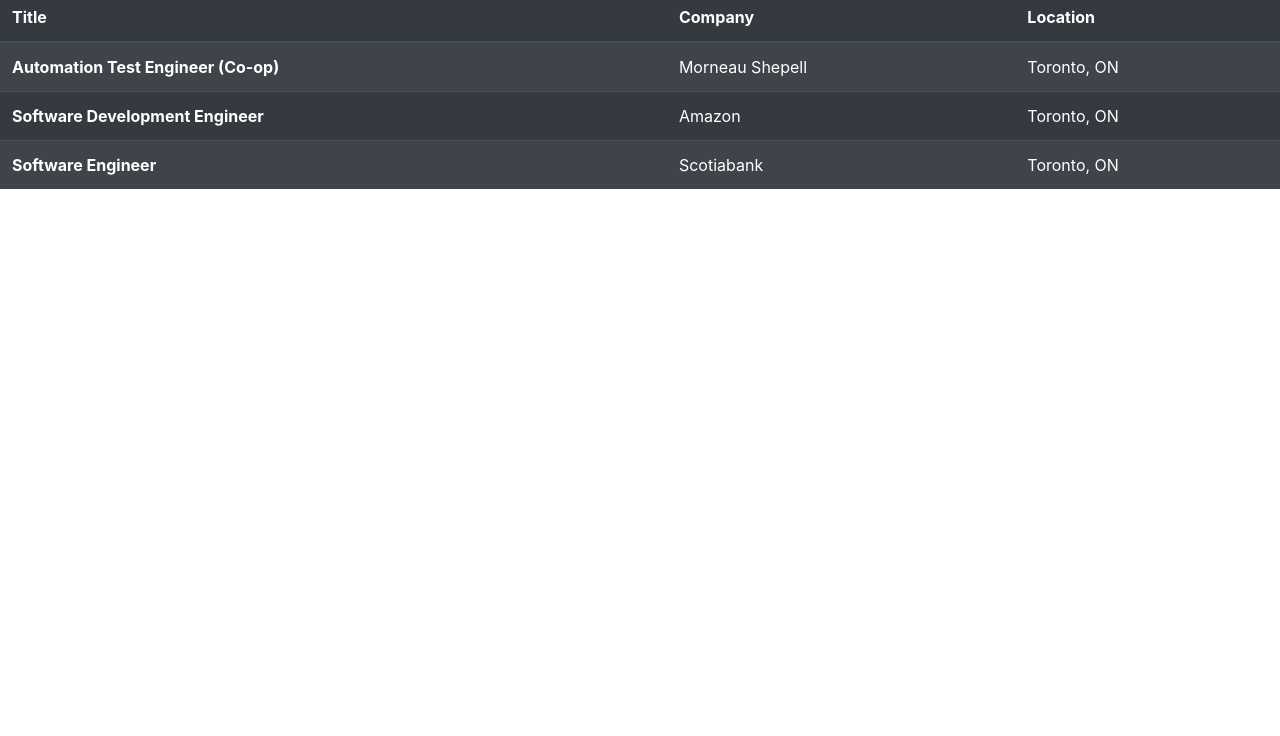
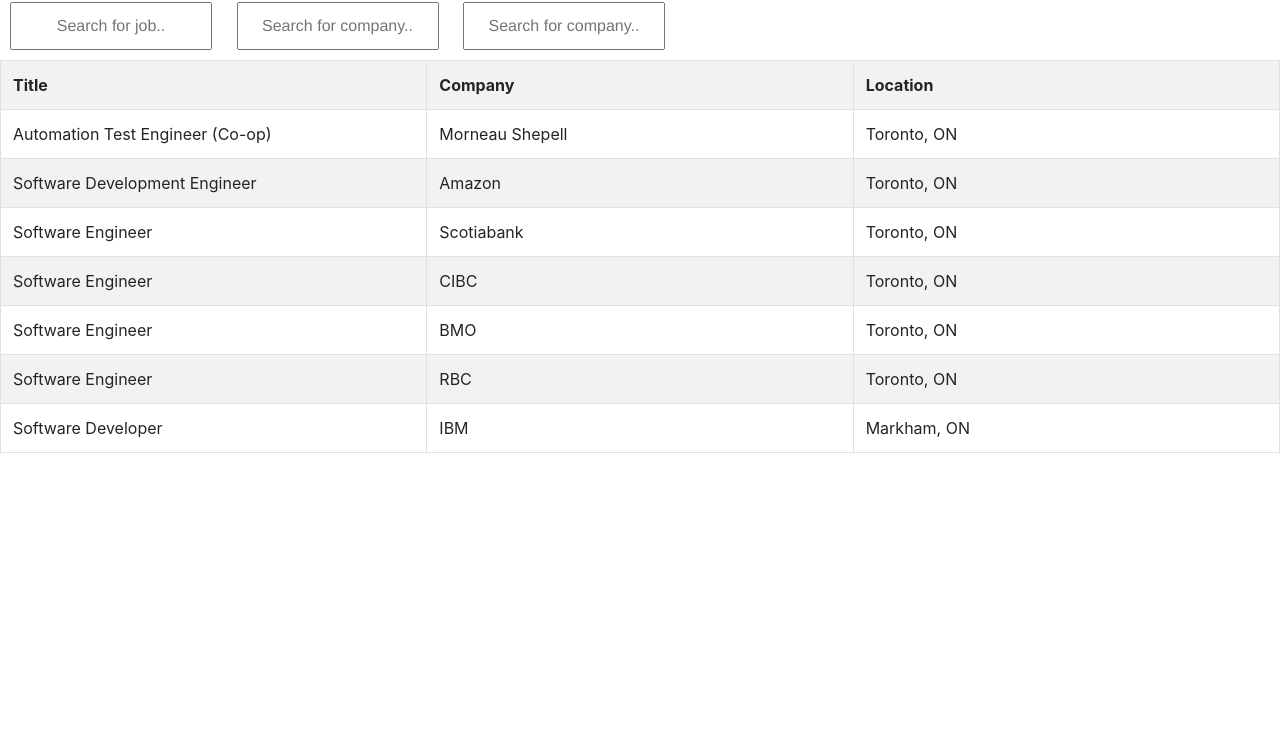
Before and after one commit to ajlomagno/HTV4-TeamNoName, a browser extension: page jobsDB.html in a window 1280 px wide. Shown: the part 64-800 px from the top of the page. Drawn offline with nearby package versions, Linux system fonts and the light colour scheme.

Commit message:
css and javascript added and linked

```diff
--- a/jobsDB.html
+++ b/jobsDB.html
@@ -1,42 +1,78 @@
 <!DOCTYPE html>
 <html>
 <head>
-  <title>JobsDB</title>
+  <title>Test</title>
   <link rel="stylesheet" href="https://stackpath.bootstrapcdn.com/bootstrap/4.4.1/css/bootstrap.min.css" integrity="sha384-Vkoo8x4CGsO3+Hhxv8T/Q5PaXtkKtu6ug5TOeNV6gBiFeWPGFN9MuhOf23Q9Ifjh" crossorigin="anonymous">
+  <link rel="stylesheet" type="text/css" href="jobsdb.css">
+  <script src="jobsdb.js"></script>
+
 
 </head>
 <body>
-  <h1>Jobs Database</h1>
 
- <table class="table table-dark table-striped">
-  <thead>
+<h1>My Customers</h1>
+
+
+  <div>
+  <input type="text" id="myInput" onkeyup="myFunction()" placeholder="Search for job.." title="Type in a job">
+
+  <input type="text" id="myInput2" onkeyup="myFunction2()" placeholder="Search for company.." title="Type in a job">
+
+  <input type="text" id="myInput3" onkeyup="myFunction3()" placeholder="Search for company.." title="Type in a job">
+  </div>
+
+
+
+<table id="myTable", class="table table-striped table-bordered">
+
+  <tr class="header">
+        <th style ="width:30%" scope="col">Title</th>
+        <th style ="width:30%" scope="col">Company</th>
+        <th style ="width:30%" scope="col">Location</th>
+   </tr>
    <tr>
-      <th scope="col">Title</th>
-      <th scope="col">Company</th>
-      <th scope="col">Location</th>
-    </tr>
-  </thead>
-  <tbody>
-    <tr>
-      <th scope="row">Automation Test Engineer (Co-op)</th>
+        <td>Automation Test Engineer (Co-op)</td>
         <td>Morneau Shepell</td>
         <td>Toronto, ON</td>
       </tr>
       <tr>
-      <th scope="row">Software Development Engineer</th>
+        <td>Software Development Engineer</th>
         <td>Amazon</td>
         <td>Toronto, ON</td>
       </tr>
       <tr>
-      <th scope="row">Software Engineer</th>
+        <td>Software Engineer</td>
         <td>Scotiabank</td>
         <td>Toronto, ON</td>
       </tr>
-  </tbody>
+      <tr>
+        <td>Software Engineer</td>
+        <td>CIBC</td>
+        <td>Toronto, ON</td>
+      </tr>
+      <tr>
+        <td>Software Engineer</td>
+        <td>BMO</td>
+        <td>Toronto, ON</td>
+      </tr>
+      <tr>
+        <td>Software Engineer</td>
+        <td>RBC</td>
+        <td>Toronto, ON</td>
+        <tr>
+        <td>Software Developer</td>
+        <td>IBM</td>
+        <td>Markham, ON</td>
+      </tr>
+    </tr>
 </table>
 
-</body>
 <script src="https://code.jquery.com/jquery-3.4.1.slim.min.js" integrity="sha384-J6qa4849blE2+poT4WnyKhv5vZF5SrPo0iEjwBvKU7imGFAV0wwj1yYfoRSJoZ+n" crossorigin="anonymous"></script>
 <script src="https://cdn.jsdelivr.net/npm/popper.js@1.16.0/dist/umd/popper.min.js" integrity="sha384-Q6E9RHvbIyZFJoft+2mJbHaEWldlvI9IOYy5n3zV9zzTtmI3UksdQRVvoxMfooAo" crossorigin="anonymous"></script>
 <script src="https://stackpath.bootstrapcdn.com/bootstrap/4.4.1/js/bootstrap.min.js" integrity="sha384-wfSDF2E50Y2D1uUdj0O3uMBJnjuUD4Ih7YwaYd1iqfktj0Uod8GCExl3Og8ifwB6" crossorigin="anonymous"></script>
+
+
+
+
+</body>
 </html>
--- /dev/null
+++ b/jobsdb.css
@@ -0,0 +1,7 @@
+
+input{
+  padding: 10px;
+  margin: 10px;
+  font-family: Helvetica, Ubuntu, Arial, sans-serif;
+  text-align: center;
+}
--- /dev/null
+++ b/jobsdb.js
@@ -0,0 +1,56 @@
+function myFunction() {
+  var input, filter, table, tr, td, i, txtValue;
+  input = document.getElementById("myInput");
+  filter = input.value.toUpperCase();
+  table = document.getElementById("myTable");
+  tr = table.getElementsByTagName("tr");
+  for (i = 0; i < tr.length; i++) {
+    td = tr[i].getElementsByTagName("td")[0];
+    if (td) {
+      txtValue = td.textContent || td.innerText;
+      if (txtValue.toUpperCase().indexOf(filter) > -1) {
+        tr[i].style.display = "";
+      } else {
+        tr[i].style.display = "none";
+      }
+    }
+  }
+}
+
+function myFunction2() {
+  var input, filter, table, tr, td, i, txtValue;
+  input = document.getElementById("myInput2");
+  filter = input.value.toUpperCase();
+  table = document.getElementById("myTable");
+  tr = table.getElementsByTagName("tr");
+  for (i = 0; i < tr.length; i++) {
+    td = tr[i].getElementsByTagName("td")[1];
+    if (td) {
+      txtValue = td.textContent || td.innerText;
+      if (txtValue.toUpperCase().indexOf(filter) > -1) {
+        tr[i].style.display = "";
+      } else {
+        tr[i].style.display = "none";
+      }
+    }
+  }
+}
+
+function myFunction3() {
+  var input, filter, table, tr, td, i, txtValue;
+  input = document.getElementById("myInput3");
+  filter = input.value.toUpperCase();
+  table = document.getElementById("myTable");
+  tr = table.getElementsByTagName("tr");
+  for (i = 0; i < tr.length; i++) {
+    td = tr[i].getElementsByTagName("td")[2];
+    if (td) {
+      txtValue = td.textContent || td.innerText;
+      if (txtValue.toUpperCase().indexOf(filter) > -1) {
+        tr[i].style.display = "";
+      } else {
+        tr[i].style.display = "none";
+      }
+    }
+  }
+}
```
Lines whose indentation alone changed are shown as unchanged.
